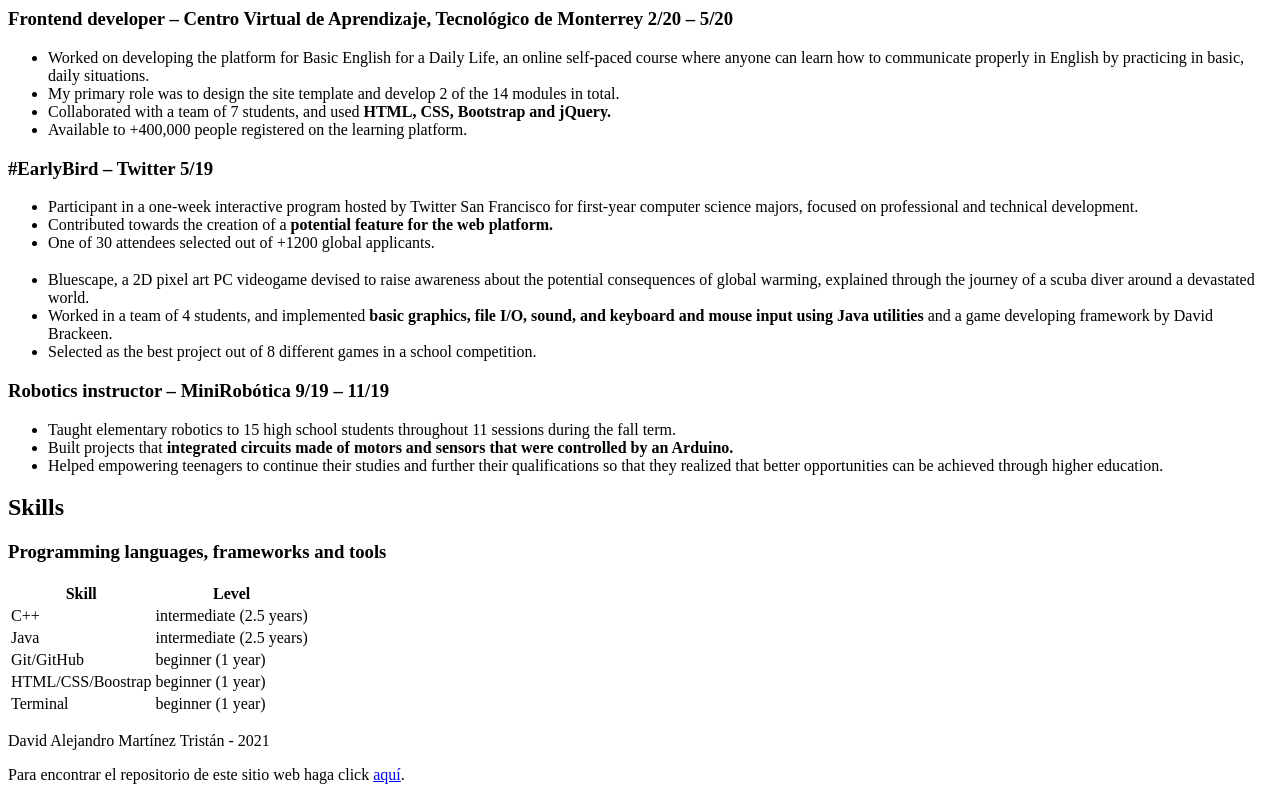
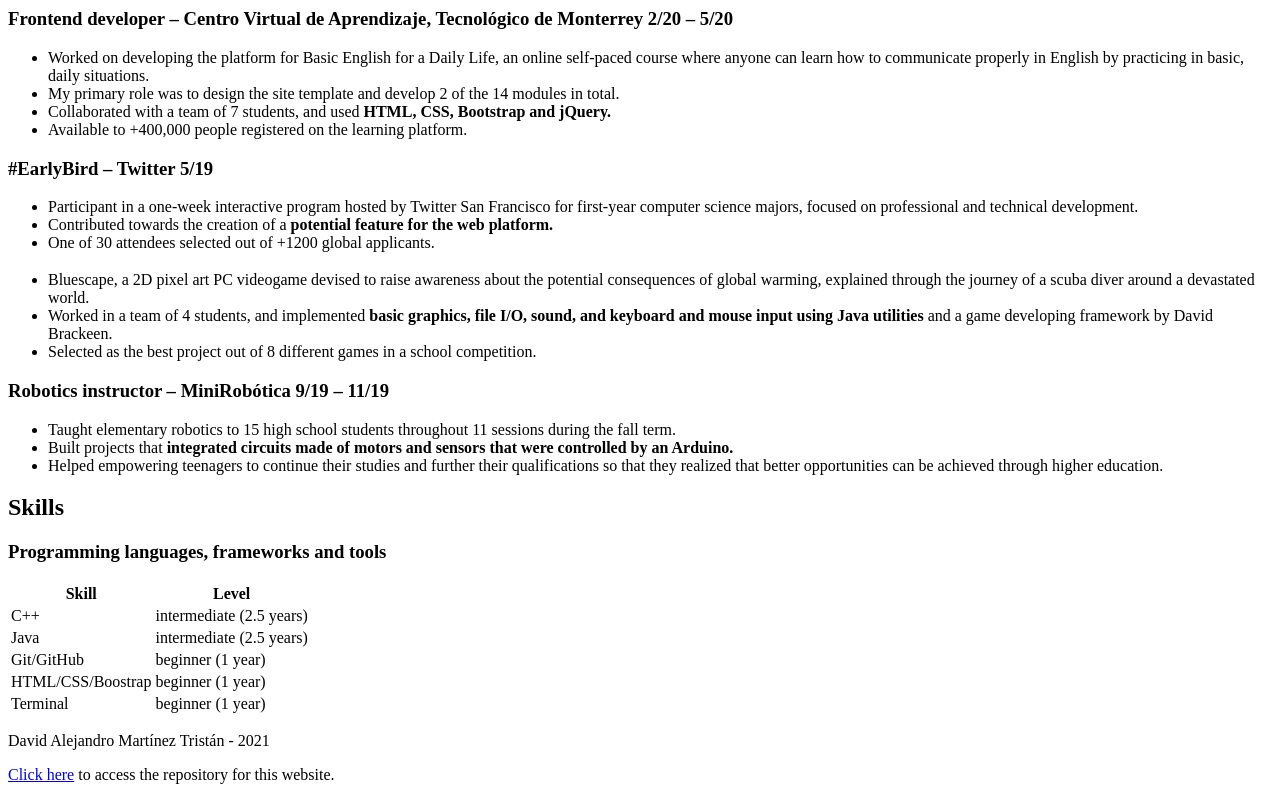
Before and after one commit to dmtzt/dmtzt.github.io, a plain HTML site: page index.html in a window 1280 px wide. Shown: the part 682-1482 px from the top of the page. Drawn offline with Linux system fonts and the light colour scheme.

Commit message:
Se actualizó el footer

```diff
--- a/index.html
+++ b/index.html
@@ -105,7 +105,7 @@
     </main>
     <footer>
         <p>David Alejandro Martínez Tristán - 2021</p>
-        <p>Para encontrar el repositorio de este sitio web haga click <a href="https://github.com/dmtzt/dmtzt.github.io">aquí</a>.</p>
+        <p><a href="https://github.com/dmtzt/dmtzt.github.io">Click here</a> to access the repository for this website.</p>
     </footer>
 </body>
 </html>
```
